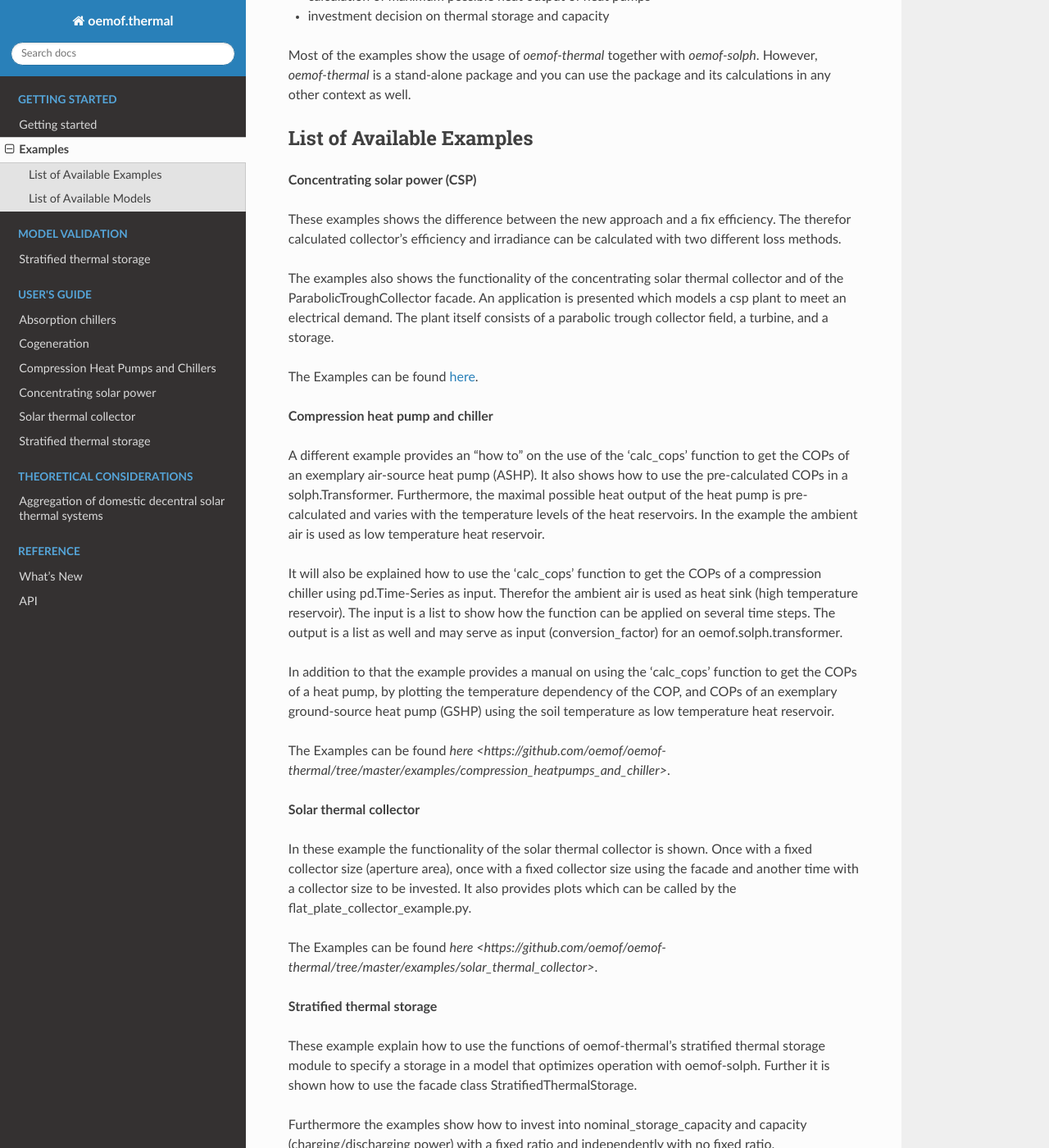
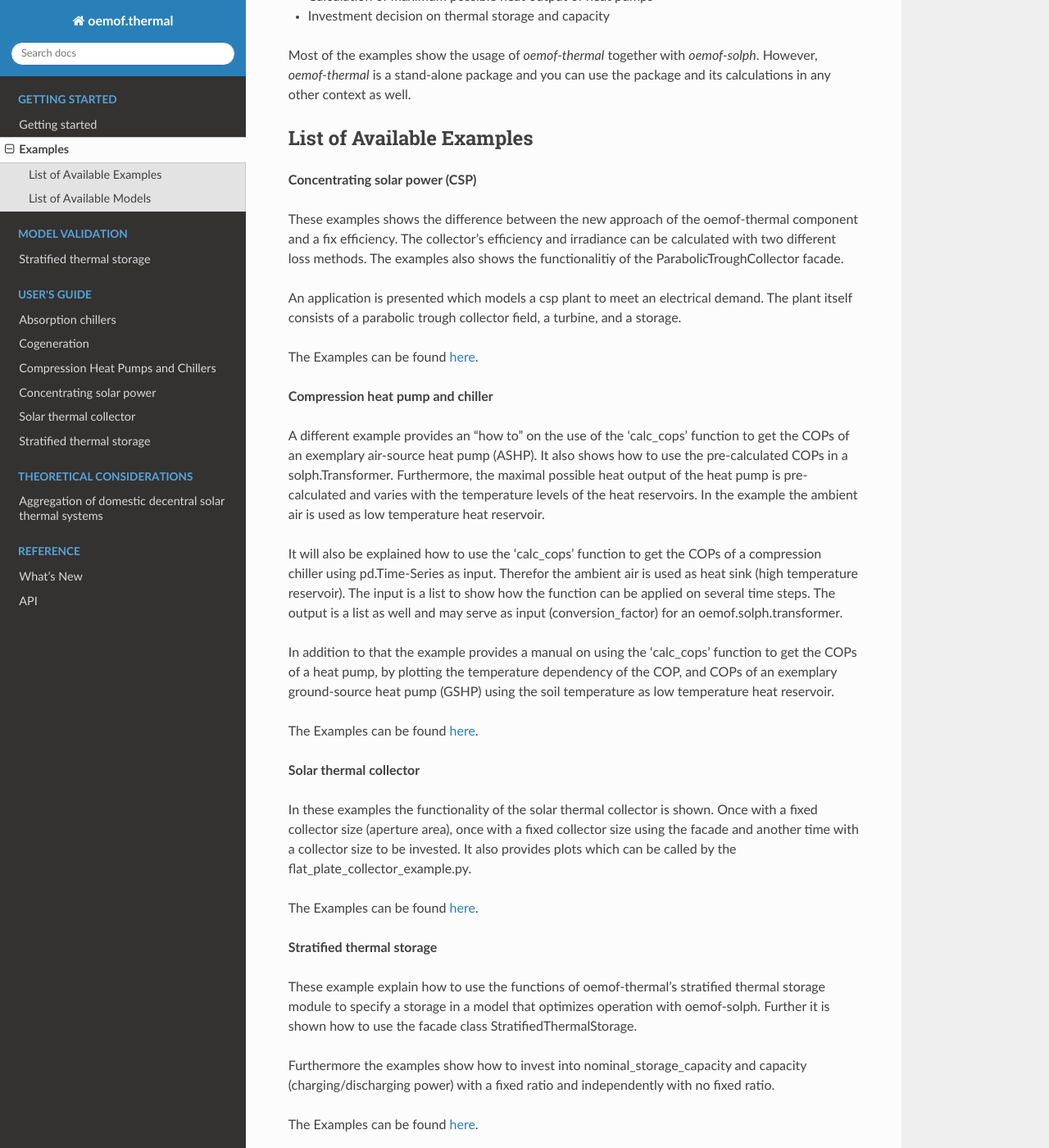
Before and after one commit to oemof/oemof-thermal, a Sphinx documentation site: the page built from docs/examples.rst, in a window 1280 px wide and 1400 px high, scrolled down 320 px. Shown: the whole window at 82% size. Built offline with Sphinx 7.4.7 and the Read the Docs theme 2.0.0, drawn with Linux system fonts in a browser that asks for light colours; formulas are drawn with MathJax 3; pages that are not in the unit, such as notebooks, are missing from menus; some of the changed text lies outside the part shown.

Commit message:
Update examples.rst

```diff
--- a/docs/examples.rst
+++ b/docs/examples.rst
@@ -21,11 +21,9 @@ __________________________
 
 **Concentrating solar power (CSP)**
 
-These examples shows the difference between the new approach and a fix efficiency.
-The therefor calculated collector's efficiency and irradiance can be calculated
-with two different loss methods.
+These examples shows the difference between the new approach of the oemof-thermal component and a fix efficiency.
+The collector's efficiency and irradiance can be calculated with two different loss methods. The examples also shows the functionalitiy of the ParabolicTroughCollector facade.
 
-The examples also shows the functionality of the concentrating solar thermal collector and of the ParabolicTroughCollector facade.
 An application is presented which models a csp plant to meet an electrical demand. The plant
 itself consists of a parabolic trough collector field, a turbine, and a storage.
 
@@ -51,15 +49,15 @@ In addition to that the example provides a manual on using the 'calc_cops' funct
 to get the COPs of a heat pump, by plotting the temperature dependency of the COP, and COPs of an exemplary ground-source heat pump (GSHP)
 using the soil temperature as low temperature heat reservoir.
 
-The Examples can be found `here <https://github.com/oemof/oemof-thermal/tree/master/examples/compression_heatpumps_and_chiller>`.
+The Examples can be found `here <https://github.com/oemof/oemof-thermal/tree/master/examples/compression_heatpumps_and_chiller>`_.
 
 **Solar thermal collector**
 
-In these example the functionality of the solar thermal collector is shown.
+In these examples the functionality of the solar thermal collector is shown.
 Once with a fixed collector size (aperture area), once with a fixed collector size using the facade and another time with a collector size to be invested.
 It also provides plots which can be called by the flat_plate_collector_example.py.
 
-The Examples can be found `here <https://github.com/oemof/oemof-thermal/tree/master/examples/solar_thermal_collector>`.
+The Examples can be found `here <https://github.com/oemof/oemof-thermal/tree/master/examples/solar_thermal_collector>`_.
 
 **Stratified thermal storage**
 
@@ -69,7 +67,7 @@ to specify a storage in a model that optimizes operation with oemof-solph. Furth
 Furthermore the examples show how to invest into nominal_storage_capacity and capacity
 (charging/discharging power) with a fixed ratio and independently with no fixed ratio.
 
-The Examples can be found `here <https://github.com/oemof/oemof-thermal/tree/master/examples/stratified_thermal_storage>`.
+The Examples can be found `here <https://github.com/oemof/oemof-thermal/tree/master/examples/stratified_thermal_storage>`_.
 
 
 
```
Also changed, not shown: other parts of docs/examples.rst (+4 -4 lines).
